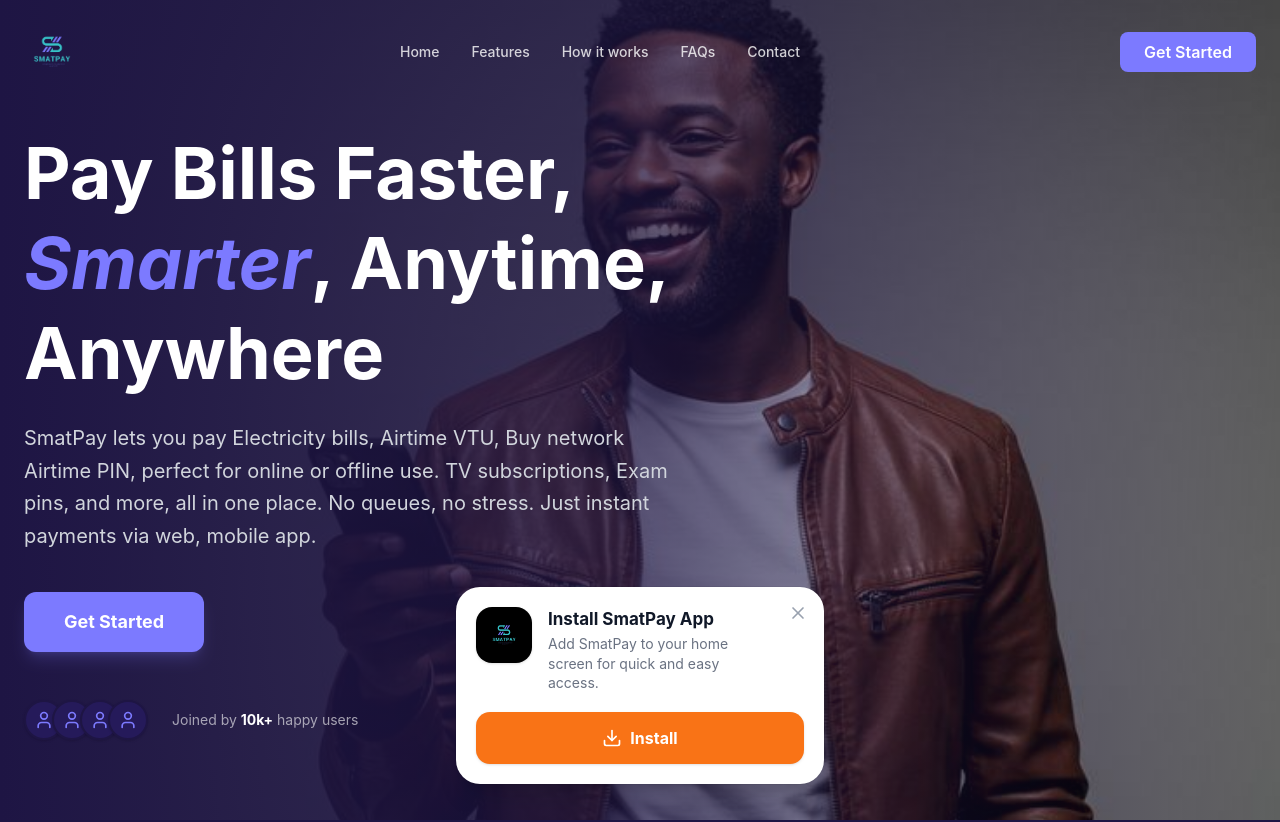
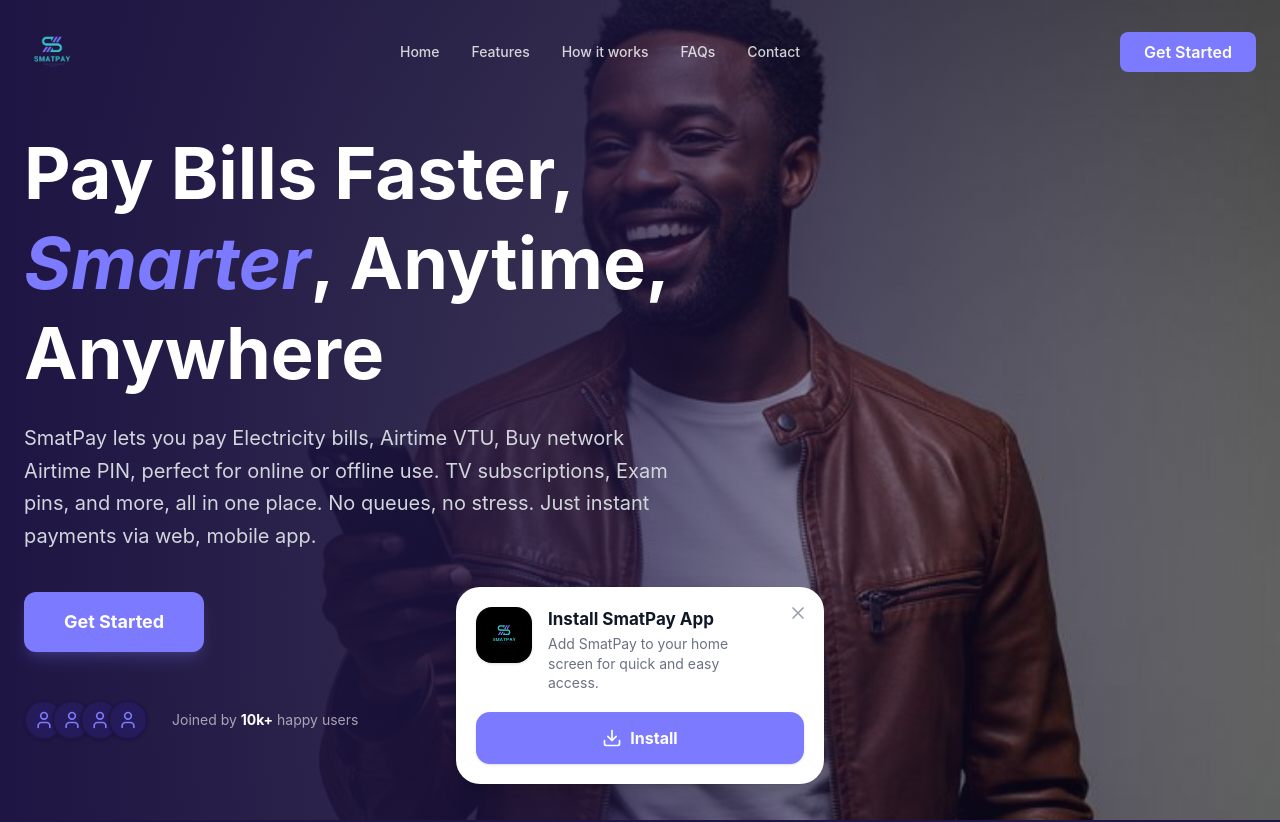
Before and after one commit to adamabu578/smatpay-pwa, a Next.js app: page / in a window 1280 px wide. Shown: the top 822 px of the page. Built offline with nearby package versions, Linux system fonts and the light colour scheme.

Commit message:
pwa purple

```diff
--- a/src/components/PwaInstallPrompt.tsx
+++ b/src/components/PwaInstallPrompt.tsx
@@ -122,7 +122,7 @@
       ) : (
         <button
           onClick={handleInstallClick}
-          className="flex w-full items-center justify-center gap-2 rounded-[14px] bg-[#f97316] py-3.5 text-[16px] font-bold text-white shadow-sm hover:bg-[#ea580c] transition-colors"
+          className="flex w-full items-center justify-center gap-2 rounded-[14px] bg-[#7C7AFF] py-3.5 text-[16px] font-bold text-white shadow-sm hover:bg-[#6664E6] transition-colors"
         >
           <Download className="h-5 w-5" />
           Install
```
